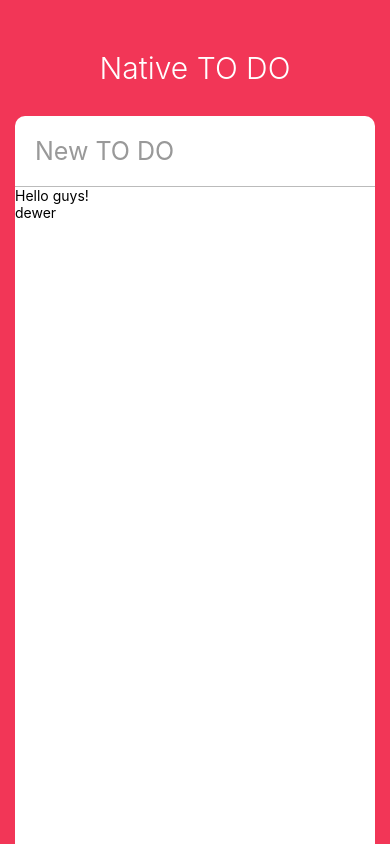
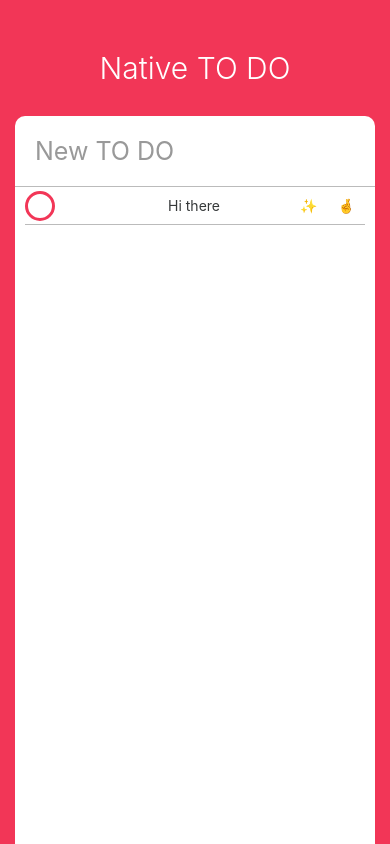
Before and after one commit to dongju93/rn-todo, a React Native app: screen / in a window 390 px wide. Built offline with nearby package versions, Linux system fonts and the light colour scheme.

Commit message:
3. fix bugs and editing function works

```diff
--- a/App.js
+++ b/App.js
@@ -17,9 +17,11 @@ const { height, width } = Dimensions.get("window")
 export default class App extends React.Component {
   state = {
     newToDo: ""
-  }
+  };
+
   render() {
     const { newToDo } = this.state;
+
     return (
       <View style={styles.container}>
         <StatusBar barStyle="light-content" />
@@ -28,21 +30,21 @@ export default class App extends React.Component {
           <TextInput
             style={styles.input}
             placeholder={"New TO DO"}
-            // value={newToDo}
-            onChangeTex={this._controlNewToDo}
+            value={newToDo}
+            onChangeText={this._controlNewToDo}
             placeholderTextColor={"#999"}
             returnKeyType={"done"}
             autoCorrect={false}
           />
-          <ScrollView>
-            <ToDo />
-            <Text>dewer</Text>
+          <ScrollView contentContainerStyle={styles.toDos}>
+            <ToDo text={"Hi there"} />
           </ScrollView>
         </View>
       </View>
     );
   }
-  _controlNewToDo = text => {
+
+  _controlNewToDo = (text) => {
     this.setState({
       newToDo: text
     });
@@ -90,5 +92,8 @@ const styles = StyleSheet.create({
     borderBottomColor: "#bbb",
     borderBottomWidth: 1,
     fontSize: 25
+  },
+  toDos: {
+    alignItems: "center"
   }
 });
--- a/todo.js
+++ b/todo.js
@@ -1,18 +1,159 @@
 import React, { Component } from "react";
-import { View, Text, TouchableOpacity, StyleSheet } from "react-native";
+import { View, Text, TouchableOpacity, StyleSheet, Dimensions, TextInput } from "react-native";
+
+const { width, height } = Dimensions.get("window");
 
 export default class ToDo extends Component {
+   state = {
+      isEditing: false,
+      isCompleted: false,
+      toDoValue: ""
+   };
+
    render() {
+      const { isCompleted, isEditing, toDoValue } = this.state;
+      const { text } = this.props;
+
       return (
-         <View>
-            <Text>
-               Hello guys!
-            </Text>
+         <View style={styles.container}>
+            <View style={styles.column}>
+               <TouchableOpacity onPress={this._toggleComplete}>
+                  <View style={[
+                     styles.circle,
+                     isCompleted ? styles.completedCircle : styles.uncompletedCircle
+                  ]}>
+
+                  </View>
+               </TouchableOpacity>
+               {isEditing ?
+                  (<TextInput
+                     style={[styles.input, styles.text, isCompleted ? styles.completedText : styles.uncompletedText]}
+                     value={toDoValue}
+                     multiline={true}
+                     onChangeText={this._controlInput}
+                     returnKeyType={"done"} />
+                  ) : (
+                     <Text style={styles.text, isCompleted ? styles.completedText : styles.uncompletedText}>
+                  {text}
+               </Text>)}
+
+            </View>
+
+            {isEditing ? (
+               <View style={styles.actions}>
+                  <TouchableOpacity onPressOut={this._finishEditing}>
+                     <View style={styles.actionContainer}>
+                        <Text style={styles.actionText}>
+                           ✔
+                        </Text>
+                     </View>
+                  </TouchableOpacity>
+               </View>
+
+            ) : (
+
+               <View style={styles.actions}>
+                  <TouchableOpacity onPressOut={this._startEditing}>
+                     <View style={styles.actionContainer}>
+                        <Text style={styles.actionText}>
+                           ✨
+                        </Text>
+                     </View>
+                  </TouchableOpacity>
+
+                  <TouchableOpacity>
+                     <View style={styles.actionContainer}>
+                        <Text style={styles.actionText}>
+                           🤞
+                        </Text>
+                     </View>
+                  </TouchableOpacity>
+               </View>
+            )}
          </View>
+
       );
    }
+
+   _toggleComplete = () => {
+      this.setState(prevState => {
+         return {
+            isCompleted: !prevState.isCompleted
+         };
+      });
+   };
+   _startEditing = () => {
+      const { text } = this.props;
+      this.setState({
+         isEditing: true,
+         toDoValue: text
+      });
+   };
+   _finishEditing = () => {
+      this.setState({
+         isEditing: false
+      });
+   };
+   _controlInput = (text) => {
+      this.setState({
+         toDoValue: text
+      });
+   };
 }
 
 const styles = StyleSheet.create({
+   container: {
+      width: width - 50,
+      borderBottomColor: "#bbb",
+      borderBottomWidth: StyleSheet.hairlineWidth,
+      flexDirection: "row",
+      alignItems: "center",
+      justifyContent: "space-between"
+   },
+   circle: {
+      width: 30,
+      height: 30,
+      borderRadius: 15,
+      borderColor: "red",
+      borderWidth: 3,
+      marginRight: 20
+   },
+   completedCircle: {
+      borderColor: "#bbb"
+   },
+   uncompletedCircle: {
+      borderColor: "#F23657"
+   },
+   text: {
+      fontWeight: "600",
+      fontSize: 20,
+      marginVertical: 20
+   },
+   completedText: {
+      color: "#bbb",
+      textDecorationLine: "line-through"
+   },
+   uncompletedText: {
+      color: "#353839"
+   },
+   column: {
+      flexDirection: "row",
+      alignItems: "center",
+      width: width / 2,
+      justifyContent: "space-between"
+   },
+   actions: {
+      flexDirection: "row"
+   },
+   actionContainer: {
+      marginVertical: 10,
+      marginHorizontal: 10
+   },
+   actionText: {
 
+   },
+   input: {
+      marginVertical: 15,
+      width: width / 2
+   }
 });
```
